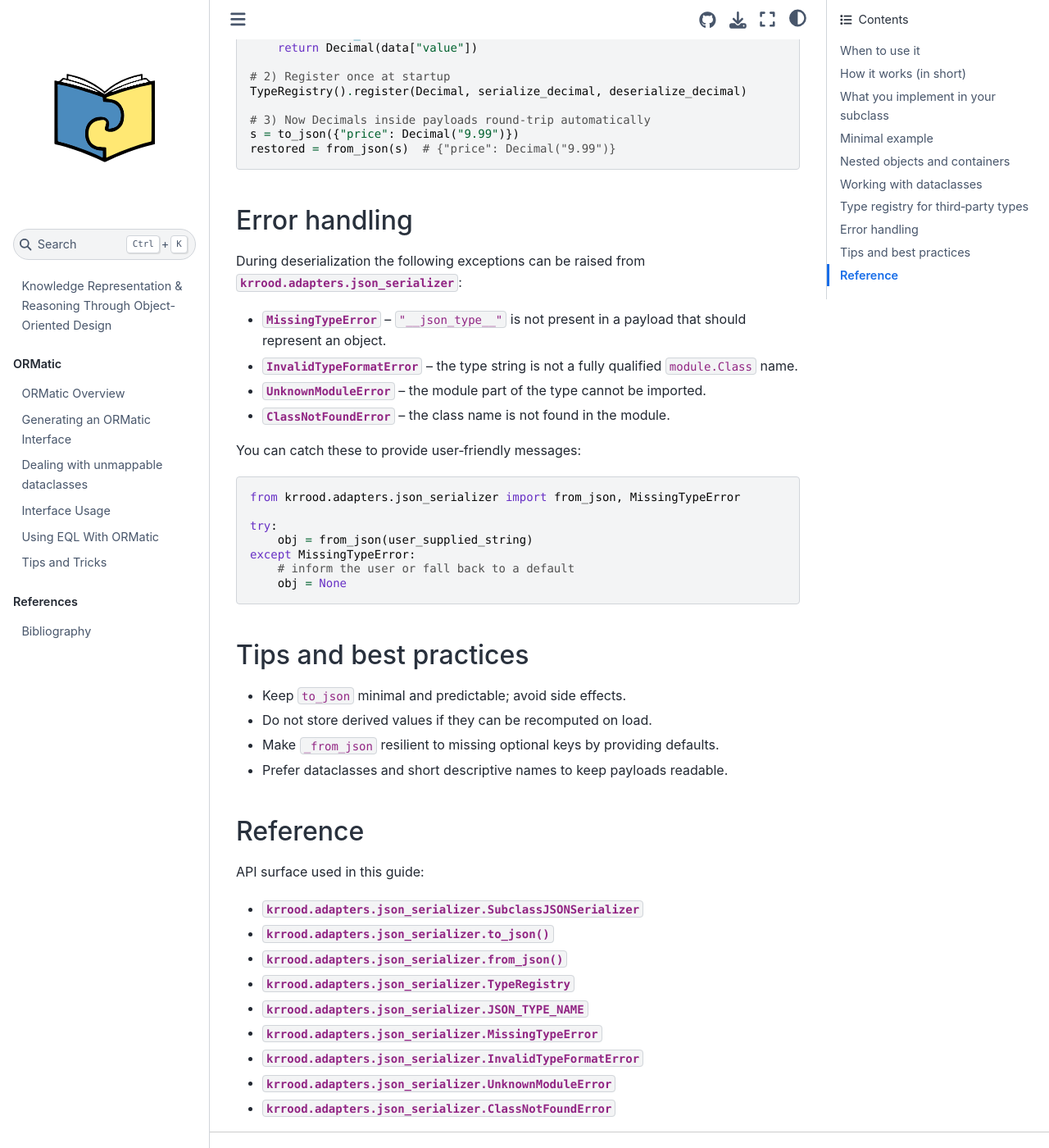
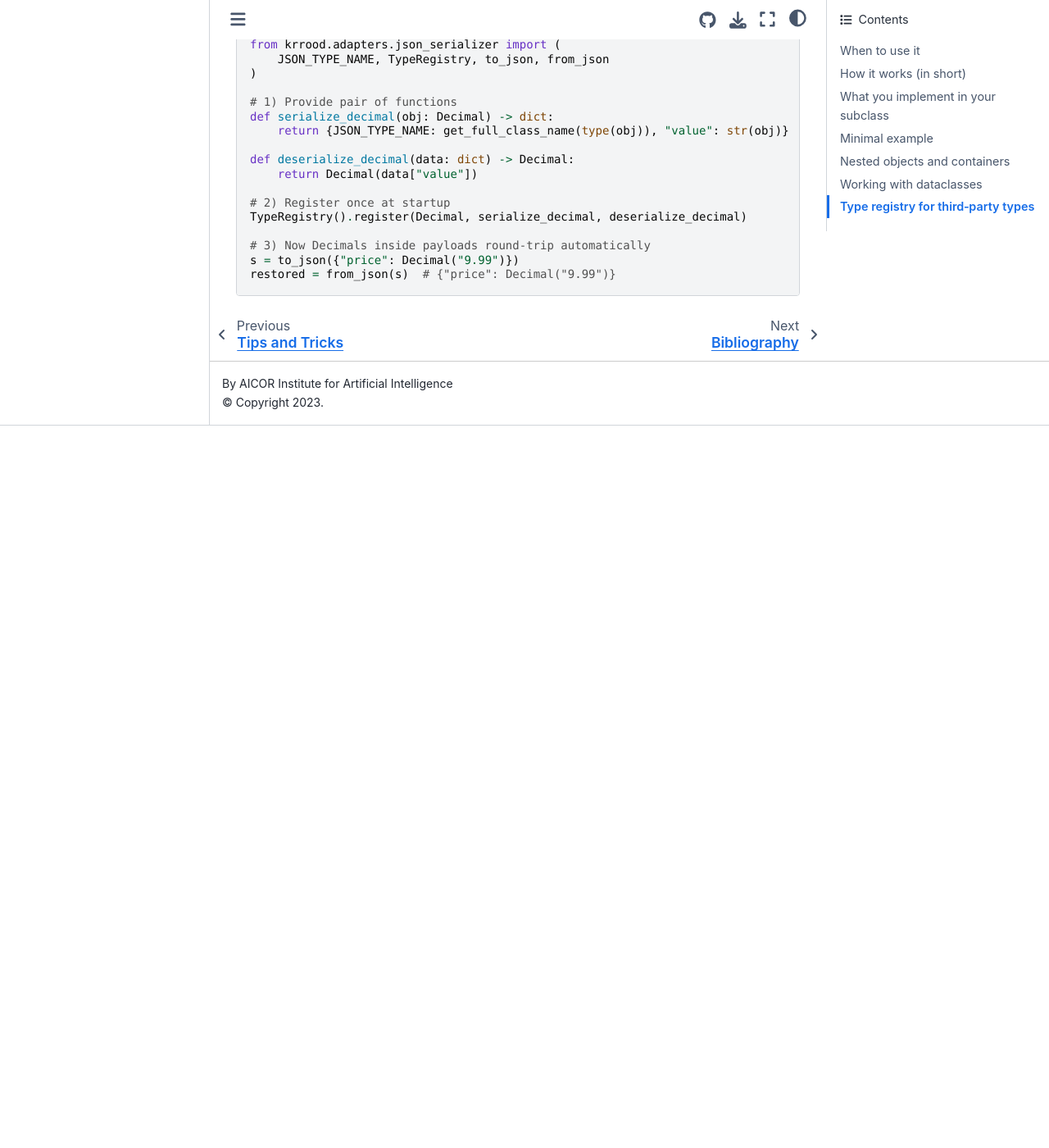
Before and after one commit to tomsch420/krrood, a Jupyter Book: the page built from doc/ormatic/json.rst, in a window 1280 px wide and 1400 px high, scrolled down 2278 px. Shown: the whole window at 82% size. Built offline with Jupyter Book 1.0.4 settings and Sphinx 7.4.7 and the Sphinx Book theme 1.1.4, drawn with Linux system fonts in a browser that asks for light colours; pages that are not in the unit, such as notebooks, are missing from menus; after the commit the page ends 2797 px from its top, so only the background shows below that; some of the changed text lies outside the part shown.

Commit message:
[JSON] Fixed JSON functionality

```diff
--- a/doc/_toc.yml
+++ b/doc/_toc.yml
@@ -26,6 +26,7 @@
     - file: ormatic/interface_usage
     - file: ormatic/eql_for_ormatic
     - file: ormatic/tips_and_tricks
+    - file: ormatic/json
 
 - caption: References
   chapters:
--- a/doc/ormatic/json.rst
+++ b/doc/ormatic/json.rst
@@ -94,13 +94,14 @@
 
    from dataclasses import dataclass
    from decimal import Decimal
+   from krrood.utils import get_full_class_name
    from krrood.adapters.json_serializer import (
        JSON_TYPE_NAME, TypeRegistry, to_json, from_json
    )
 
    # 1) Provide pair of functions
    def serialize_decimal(obj: Decimal) -> dict:
-       return {JSON_TYPE_NAME: "decimal.Decimal", "value": str(obj)}
+       return {JSON_TYPE_NAME: get_full_class_name(type(obj)), "value": str(obj)}
 
    def deserialize_decimal(data: dict) -> Decimal:
        return Decimal(data["value"])
@@ -111,48 +112,3 @@
    # 3) Now Decimals inside payloads round‑trip automatically
    s = to_json({"price": Decimal("9.99")})
    restored = from_json(s)  # {"price": Decimal("9.99")}
-
-Error handling
---------------
-During deserialization the following exceptions can be raised from
-:mod:`krrood.adapters.json_serializer`:
-
-* :class:`MissingTypeError` – ``"__json_type__"`` is not present in a payload
-  that should represent an object.
-* :class:`InvalidTypeFormatError` – the type string is not a fully qualified
-  ``module.Class`` name.
-* :class:`UnknownModuleError` – the module part of the type cannot be imported.
-* :class:`ClassNotFoundError` – the class name is not found in the module.
-
-You can catch these to provide user‑friendly messages:
-
-.. code-block:: python
-
-   from krrood.adapters.json_serializer import from_json, MissingTypeError
-
-   try:
-       obj = from_json(user_supplied_string)
-   except MissingTypeError:
-       # inform the user or fall back to a default
-       obj = None
-
-Tips and best practices
------------------------
-* Keep ``to_json`` minimal and predictable; avoid side effects.
-* Do not store derived values if they can be recomputed on load.
-* Make ``_from_json`` resilient to missing optional keys by providing defaults.
-* Prefer dataclasses and short descriptive names to keep payloads readable.
-
-Reference
----------
-API surface used in this guide:
-
-* :class:`krrood.adapters.json_serializer.SubclassJSONSerializer`
-* :func:`krrood.adapters.json_serializer.to_json`
-* :func:`krrood.adapters.json_serializer.from_json`
-* :class:`krrood.adapters.json_serializer.TypeRegistry`
-* :data:`krrood.adapters.json_serializer.JSON_TYPE_NAME`
-* :class:`krrood.adapters.json_serializer.MissingTypeError`
-* :class:`krrood.adapters.json_serializer.InvalidTypeFormatError`
-* :class:`krrood.adapters.json_serializer.UnknownModuleError`
-* :class:`krrood.adapters.json_serializer.ClassNotFoundError`
```
Also changed, not shown: other parts of doc/ormatic/json.rst (+1 -1 lines), 1 other file.
